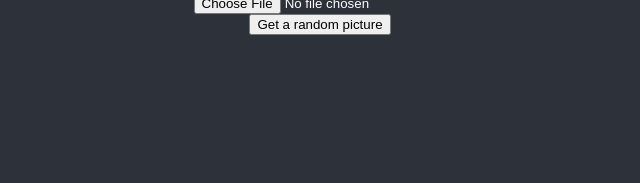
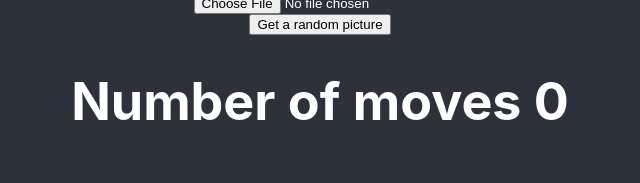
Before and after one commit to andreasspilde/ReactProject, a React (Create React App) app: page / in a window 1280 px wide. Shown: the part 307-490 px from the top of the page, without its empty margins (320-960 px from the left). Built offline with nearby package versions, Linux system fonts and the light colour scheme.

Commit message:
Counter for moves added(needs fix)

```diff
--- a/src/SplitImage.js
+++ b/src/SplitImage.js
@@ -2,6 +2,7 @@ import React, { useState, useEffect } from 'react'
 
 function Split({ imageSrc }){
     const [bilder , setBilder] = useState([]);
+    const [count , setCount] = useState(0);
     const ImageSplitter = (img) => {
         var image = new Image();
         image.onload = () => {
@@ -29,6 +30,7 @@ function Split({ imageSrc }){
             }
             outArray.sort(() => (Math.random()> .5 )? 1: -1);
             setBilder(outArray);
+            setCount(0);
         };
 
         image.src = img;
@@ -68,6 +70,8 @@ function Split({ imageSrc }){
             old[whereWeAre] = hold
         }
         setBilder(old)
+        var teller = count + 1
+        setCount(teller)
     }
 
     function victory(){
@@ -86,10 +90,10 @@ function Split({ imageSrc }){
     if(victory()){
         return(
             <div>
-                <h1>Winner!</h1>
+                <h1>Winner! with {count} moves</h1>
                 <div className="tullball">
                     {bilder.map((x) => (
-                    <img key = {x[0]} alt = 'x1' src = {x[0]}/>
+                    <img key = {x[1]} alt = 'x1' src = {x[0]}/>
                     ))}
                 </div>
             </div>
@@ -97,12 +101,15 @@ function Split({ imageSrc }){
     }
     else{
         return(
-            <div className="tullball">
-                {bilder.map((x) => (
-                    <img key={x[1]} alt ='x1' src = {x[0]} onClick={() => handleClick(x[1])}/>
-                ))}
+            <div>
+                <h1> Number of moves {count}</h1>
+                <div className="tullball">
+                    {bilder.map((x) => (
+                        <img key={x[1]} alt ='x1' src = {x[0]} onClick={() => handleClick(x[1])}/>
+                    ))}
+                </div>
             </div>
-        );
+        )
     }
 }
 export default Split;
```
